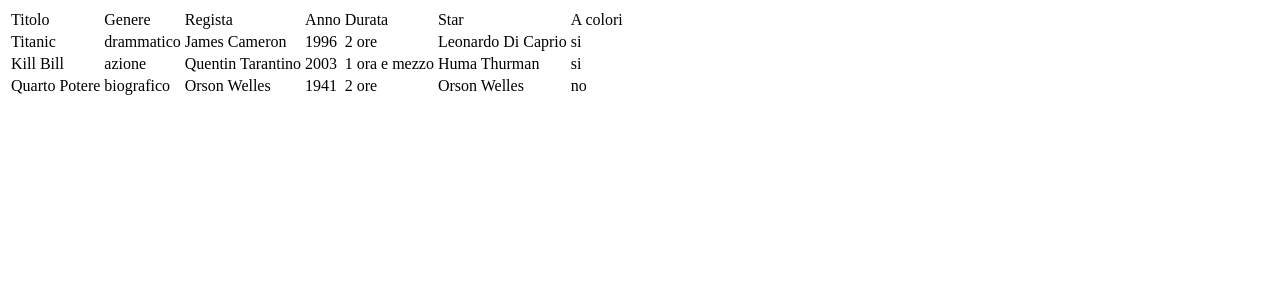
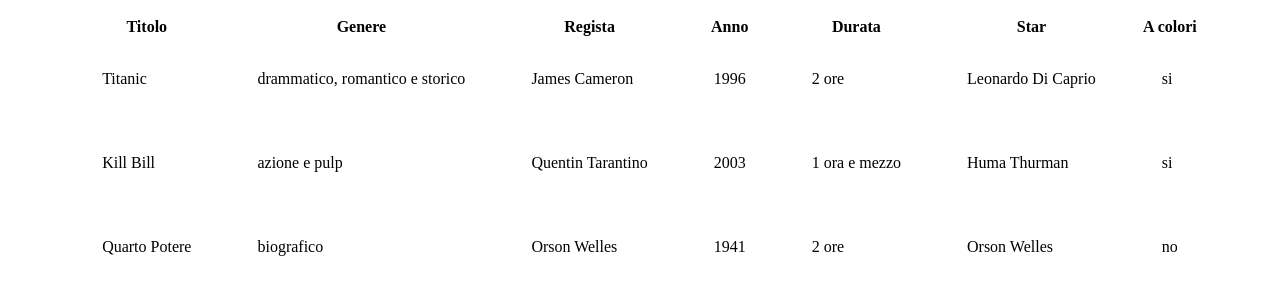
Before and after one commit to DaneshShahpouri/php-oop-1, a PHP site: page / in a window 1280 px wide. Shown: the top 305 px of the page. Run offline with PHP 8.4, Linux system fonts and the light colour scheme.

Commit message:
feat: bonus

```diff
--- /dev/null
+++ b/css/style.css
@@ -0,0 +1,15 @@
+* {
+    padding: 0;
+    margin: 0;
+    box-sizing: border-box;
+}
+
+table {
+    padding: 1em;
+    margin: auto;
+
+}
+
+td {
+    padding: 2em;
+}
--- a/index.php
+++ b/index.php
@@ -10,6 +10,7 @@ require_once './models/db.php'
     <meta http-equiv="X-UA-Compatible" content="IE=edge">
     <meta name="viewport" content="width=device-width, initial-scale=1.0">
     <title>OOP</title>
+    <link rel="stylesheet" href="css/style.css">
 </head>
 
 <body>
@@ -17,13 +18,13 @@ require_once './models/db.php'
     <table>
 
         <thead>
-            <td>Titolo</td>
-            <td>Genere</td>
-            <td>Regista</td>
-            <td>Anno</td>
-            <td>Durata</td>
-            <td>Star</td>
-            <td>A colori</td>
+            <th>Titolo</th>
+            <th>Genere</th>
+            <th>Regista</th>
+            <th>Anno</th>
+            <th>Durata</th>
+            <th>Star</th>
+            <th>A colori</th>
         </thead>
         <tbody>
 
@@ -35,15 +36,42 @@ require_once './models/db.php'
                 <tr>
 
                     <?php
-                    foreach ($movie as $key) {
-                        ?>
-                        <td>
+                    foreach ($movie as $item) {
+
+                        if (is_array($item)) {
+
+                            ?>
+                            <td>
+                                <?php
+                                foreach ($item as $key => $value) {
+                                    if ($key == (count($item) - 1)) {
+                                        echo $value;
+                                    } else if ($key == (count($item) - 2)) {
+                                        echo $value . ' e ';
+                                    } else {
+
+                                        echo $value . ', ';
+                                    }
+
+                                }
+                                ?>
+                            </td>
+
                             <?php
-                            echo $key
-                                ?>
-                        </td>
 
-                        <?php
+                        } else {
+
+
+
+                            ?>
+                            <td>
+                                <?php
+                                echo $item
+                                    ?>
+                            </td>
+
+                            <?php
+                        }
                     }
                     ?>
 
--- a/models/db.php
+++ b/models/db.php
@@ -1,9 +1,9 @@
 <?php
 require_once './models/movie.php';
 
-$titanic = new Movie('Titanic', 'drammatico', 'James Cameron', 1996, '2 ore', 'Leonardo Di Caprio');
-$killBill = new Movie('Kill Bill', 'azione', 'Quentin Tarantino', 2003, '1 ora e mezzo', 'Huma Thurman');
-$quartoPotere = new Movie('Quarto Potere', 'biografico', 'Orson Welles', 1941, '2 ore', 'Orson Welles');
+$titanic = new Movie('Titanic', ['drammatico', 'romantico', 'storico'], 'James Cameron', 1996, '2 ore', 'Leonardo Di Caprio');
+$killBill = new Movie('Kill Bill', ['azione', 'pulp'], 'Quentin Tarantino', 2003, '1 ora e mezzo', 'Huma Thurman');
+$quartoPotere = new Movie('Quarto Potere', ['biografico'], 'Orson Welles', 1941, '2 ore', 'Orson Welles');
 
 $movie_list = [
     $titanic,
--- a/models/movie.php
+++ b/models/movie.php
@@ -9,16 +9,17 @@ class Movie
     public $duration;
     public $star;
     public $isColor;
-    public function color($year)
+    public function color()
     {
-        if ($year > 1960) {
-            $this->isColor = true;
+
+        if ($this->year > 1960) {
+            return 'si';
         } else {
-            $this->isColor = false;
+            return 'no';
         }
     }
 
-    function __construct(string $title, string $genre, string $director, int $year, string $duration, string $star)
+    function __construct(string $title, array $genre, string $director, int $year, string $duration, string $star)
     {
         $this->title = $title;
         $this->genre = $genre;
@@ -26,7 +27,9 @@ class Movie
         $this->year = $year;
         $this->duration = $duration;
         $this->star = $star;
-        $this->isColor = ($this->year < 1965) ? 'no' : 'si';
+        $this->isColor = $this->color();
     }
 }
+
+
 ?>
```
Also changed, not shown: debug.php (added).
